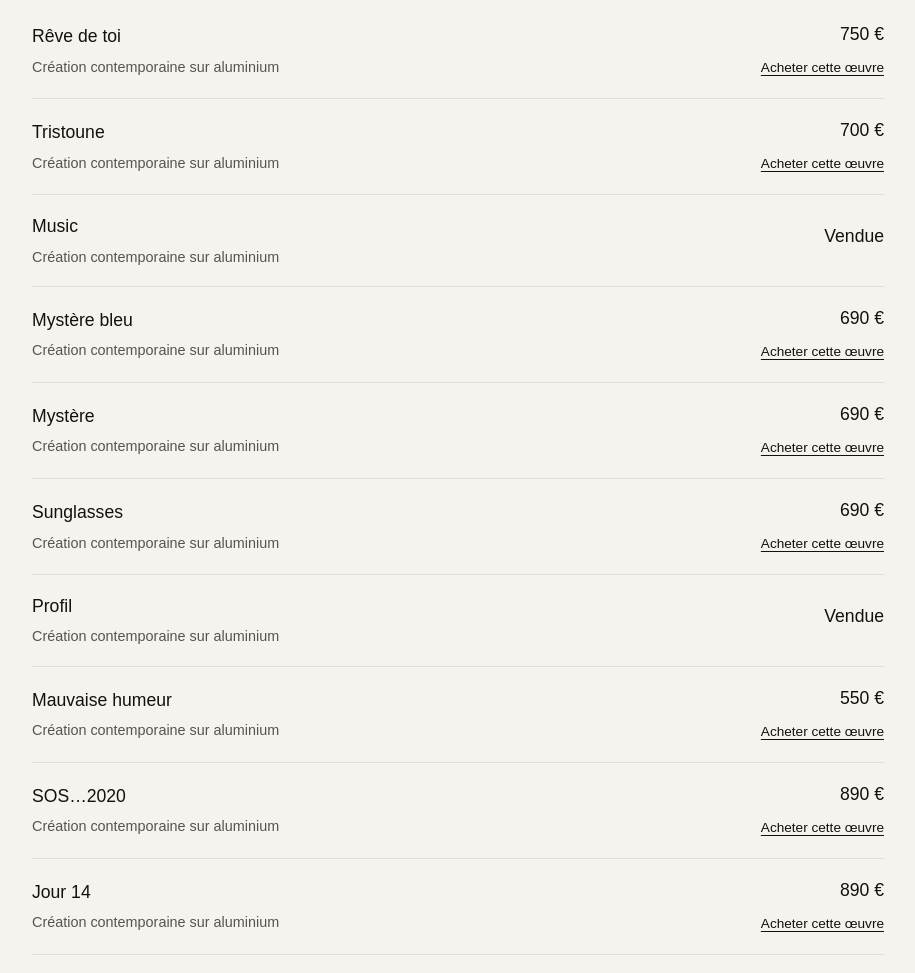
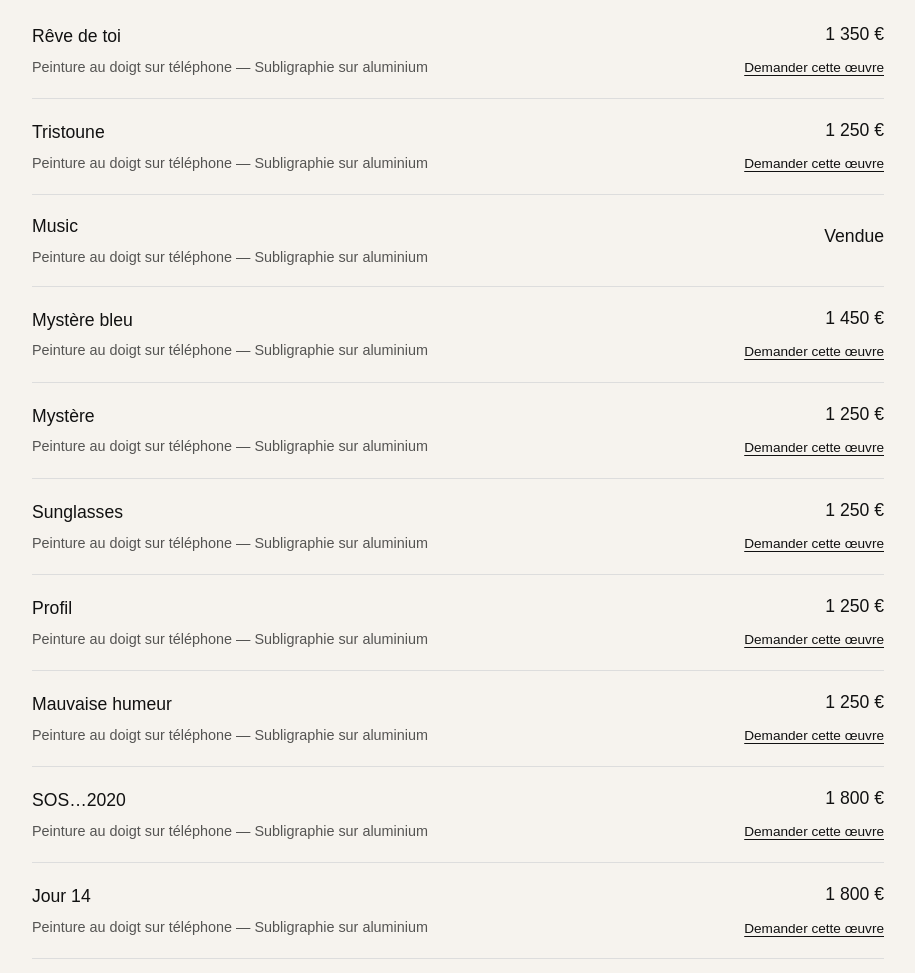
Before and after one commit to claireaugeart/claireaugeart.github.io, a plain HTML site: page acquerir.html in a window 1280 px wide. Shown: the part 639-1612 px from the top of the page, without its empty margins (182-1097 px from the left). Drawn offline with Linux system fonts and the light colour scheme.

Commit message:
Update acquerir.html

```diff
--- a/acquerir.html
+++ b/acquerir.html
@@ -1,4 +1,3 @@
-
 <!doctype html>
 <html lang="fr">
 <head>
@@ -114,83 +113,115 @@ directement l'artiste.
 
 <section class="acquisition-list">
 
+
 <h2>Créations sur aluminium</h2>
 
-<div class="acquisition-item">
-<div><h3>Rêve de toi</h3><p>Création contemporaine sur aluminium</p></div>
+<div class="acquisition-item" id="reve-de-toi">
+  <div>
+    <h3>Rêve de toi</h3>
+    <p>Peinture au doigt sur téléphone — Subligraphie sur aluminium</p>
+  </div>
   <div class="acquisition-right">
-<span class="acquisition-price">750 €</span>
-<a href="mailto:claireauge06@gmail.com?subject=Acquisition%20-%20Reve%20de%20toi">Acheter cette œuvre</a>
+    <span class="acquisition-price">1 350 €</span>
+    <a href="mailto:claireauge06@gmail.com?subject=Acquisition%20-%20Reve%20de%20toi">Demander cette œuvre</a>
   </div>
 </div>
 
-<div class="acquisition-item">
-<div><h3>Tristoune</h3><p>Création contemporaine sur aluminium</p></div>
+<div class="acquisition-item" id="tristoune">
+  <div>
+    <h3>Tristoune</h3>
+    <p>Peinture au doigt sur téléphone — Subligraphie sur aluminium</p>
+  </div>
   <div class="acquisition-right">
-<span class="acquisition-price">700 €</span>
-<a href="mailto:claireauge06@gmail.com?subject=Acquisition%20-%20Tristoune">Acheter cette œuvre</a>
+    <span class="acquisition-price">1 250 €</span>
+    <a href="mailto:claireauge06@gmail.com?subject=Acquisition%20-%20Tristoune">Demander cette œuvre</a>
   </div>
 </div>
 
-<div class="acquisition-item">
-<div><h3>Music</h3><p>Création contemporaine sur aluminium</p></div>
+<div class="acquisition-item" id="music">
+  <div>
+    <h3>Music</h3>
+    <p>Peinture au doigt sur téléphone — Subligraphie sur aluminium</p>
+  </div>
   <div class="acquisition-right">
     <span class="acquisition-price">Vendue</span>
   </div>
 </div>
 
-<div class="acquisition-item">
-<div><h3>Mystère bleu</h3><p>Création contemporaine sur aluminium</p></div>
+<div class="acquisition-item" id="mystere-bleu">
+  <div>
+    <h3>Mystère bleu</h3>
+    <p>Peinture au doigt sur téléphone — Subligraphie sur aluminium</p>
+  </div>
   <div class="acquisition-right">
-<span class="acquisition-price">690 €</span>
-<a href="mailto:claireauge06@gmail.com?subject=Acquisition%20-%20Mystere%20bleu">Acheter cette œuvre</a>
+    <span class="acquisition-price">1 450 €</span>
+    <a href="mailto:claireauge06@gmail.com?subject=Acquisition%20-%20Mystere%20bleu">Demander cette œuvre</a>
   </div>
 </div>
 
-<div class="acquisition-item">
-<div><h3>Mystère</h3><p>Création contemporaine sur aluminium</p></div>
+<div class="acquisition-item" id="mystere">
+  <div>
+    <h3>Mystère</h3>
+    <p>Peinture au doigt sur téléphone — Subligraphie sur aluminium</p>
+  </div>
   <div class="acquisition-right">
-<span class="acquisition-price">690 €</span>
-<a href="mailto:claireauge06@gmail.com?subject=Acquisition%20-%20Mystere">Acheter cette œuvre</a>
+    <span class="acquisition-price">1 250 €</span>
+    <a href="mailto:claireauge06@gmail.com?subject=Acquisition%20-%20Mystere">Demander cette œuvre</a>
   </div>
 </div>
 
-<div class="acquisition-item">
-<div><h3>Sunglasses</h3><p>Création contemporaine sur aluminium</p></div>
+<div class="acquisition-item" id="sunglasses">
+  <div>
+    <h3>Sunglasses</h3>
+    <p>Peinture au doigt sur téléphone — Subligraphie sur aluminium</p>
+  </div>
   <div class="acquisition-right">
-<span class="acquisition-price">690 €</span>
-<a href="mailto:claireauge06@gmail.com?subject=Acquisition%20-%20Sunglasses">Acheter cette œuvre</a>
+    <span class="acquisition-price">1 250 €</span>
+    <a href="mailto:claireauge06@gmail.com?subject=Acquisition%20-%20Sunglasses">Demander cette œuvre</a>
   </div>
 </div>
 
-<div class="acquisition-item">
-<div><h3>Profil</h3><p>Création contemporaine sur aluminium</p></div>
+<div class="acquisition-item" id="profil">
+  <div>
+    <h3>Profil</h3>
+    <p>Peinture au doigt sur téléphone — Subligraphie sur aluminium</p>
+  </div>
   <div class="acquisition-right">
-<span class="acquisition-price">Vendue</span>
+    <span class="acquisition-price">1 250 €</span>
+    <a href="mailto:claireauge06@gmail.com?subject=Acquisition%20-%20Profil">Demander cette œuvre</a>
   </div>
 </div>
 
-<div class="acquisition-item">
-<div><h3>Mauvaise humeur</h3><p>Création contemporaine sur aluminium</p></div>
+<div class="acquisition-item" id="mauvaise-humeur">
+  <div>
+    <h3>Mauvaise humeur</h3>
+    <p>Peinture au doigt sur téléphone — Subligraphie sur aluminium</p>
+  </div>
   <div class="acquisition-right">
-<span class="acquisition-price">550 €</span>
-<a href="mailto:claireauge06@gmail.com?subject=Acquisition%20-%20Mauvaise%20humeur">Acheter cette œuvre</a>
+    <span class="acquisition-price">1 250 €</span>
+    <a href="mailto:claireauge06@gmail.com?subject=Acquisition%20-%20Mauvaise%20humeur">Demander cette œuvre</a>
   </div>
 </div>
 
-<div class="acquisition-item">
-<div><h3>SOS…2020</h3><p>Création contemporaine sur aluminium</p></div>
+<div class="acquisition-item" id="sos-2020">
+  <div>
+    <h3>SOS…2020</h3>
+    <p>Peinture au doigt sur téléphone — Subligraphie sur aluminium</p>
+  </div>
   <div class="acquisition-right">
-<span class="acquisition-price">890 €</span>
-<a href="mailto:claireauge06@gmail.com?subject=Acquisition%20-%20SOS%202020">Acheter cette œuvre</a>
+    <span class="acquisition-price">1 800 €</span>
+    <a href="mailto:claireauge06@gmail.com?subject=Acquisition%20-%20SOS%202020">Demander cette œuvre</a>
   </div>
 </div>
 
-<div class="acquisition-item">
-<div><h3>Jour 14</h3><p>Création contemporaine sur aluminium</p></div>
+<div class="acquisition-item" id="jour-14">
+  <div>
+    <h3>Jour 14</h3>
+    <p>Peinture au doigt sur téléphone — Subligraphie sur aluminium</p>
+  </div>
   <div class="acquisition-right">
-<span class="acquisition-price">890 €</span>
-<a href="mailto:claireauge06@gmail.com?subject=Acquisition%20-%20Jour%2014">Acheter cette œuvre</a>
+    <span class="acquisition-price">1 800 €</span>
+    <a href="mailto:claireauge06@gmail.com?subject=Acquisition%20-%20Jour%2014">Demander cette œuvre</a>
   </div>
 </div>
 
```
Lines whose indentation alone changed are shown as unchanged.
